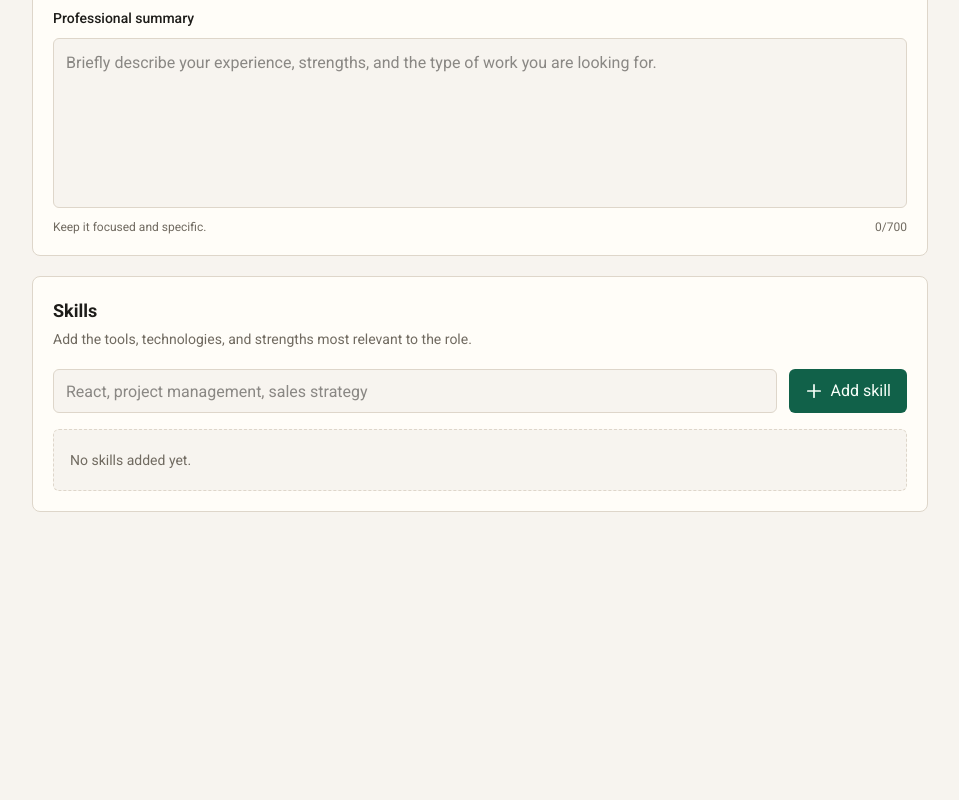
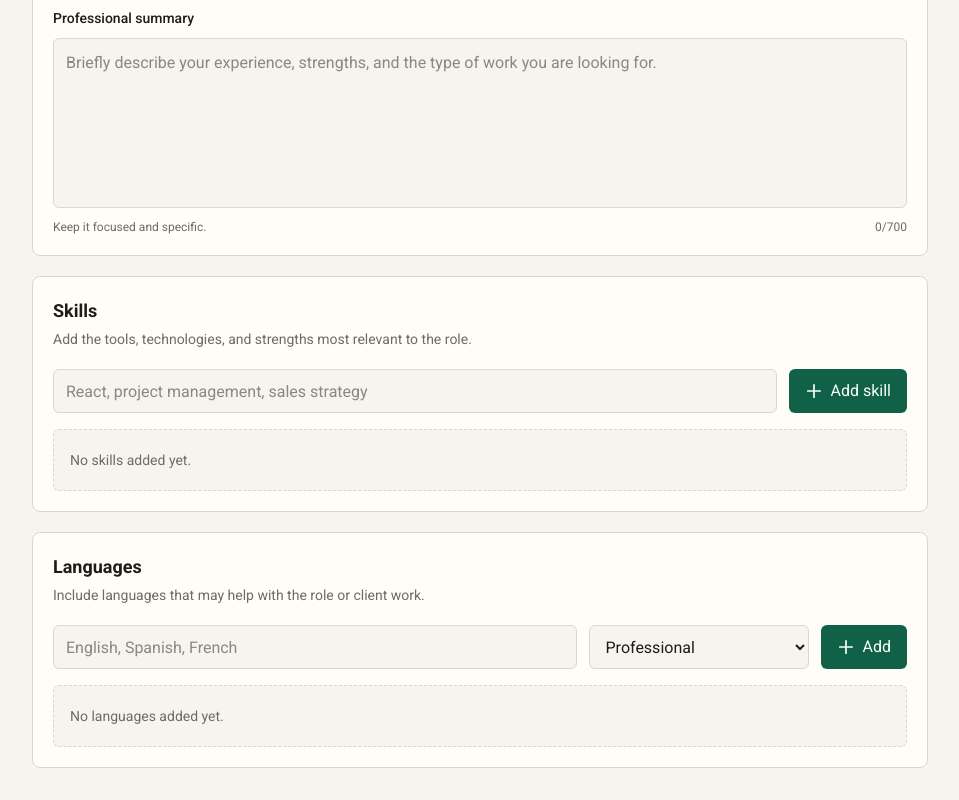
Before and after one commit to Rahmannugar/candidate-application-ui, a Next.js app: page / in a window 1280 px wide. Shown: the part 829-1629 px from the top of the page, without its empty margins (160-1119 px from the left). Before the commit the page ends 1373 px from the top, so only its background shows below. Built offline with nearby package versions, Linux system fonts and the light colour scheme.

Commit message:
feat: add languages form

```diff
--- a/app/page.tsx
+++ b/app/page.tsx
@@ -1,4 +1,5 @@
 import BasicInfoForm from "@/components/basicInfo/BasicInfoForm";
+import LanguagesForm from "@/components/languages/LanguagesForm";
 import SkillsForm from "@/components/skills/SkillsForm";
 import SummaryForm from "@/components/summary/SummaryForm";
 
@@ -23,6 +24,7 @@ const HomePage = () => {
           <BasicInfoForm />
           <SummaryForm />
           <SkillsForm />
+          <LanguagesForm />
         </div>
       </div>
     </main>
--- a/components/languages/LanguagesForm.tsx
+++ b/components/languages/LanguagesForm.tsx
@@ -0,0 +1,176 @@
+"use client";
+
+import { Plus, X } from "@phosphor-icons/react";
+import { ChangeEvent, FormEvent, useState } from "react";
+import { languageInputSchema } from "@/lib/languages/languagesSchema";
+import {
+  LanguageProficiency,
+  LanguageInput,
+} from "@/lib/languages/languages.types";
+import { useLanguagesStore } from "@/lib/languages/languagesStore";
+
+const proficiencyLabels: Record<LanguageProficiency, string> = {
+  basic: "Basic",
+  conversational: "Conversational",
+  professional: "Professional",
+  native: "Native",
+};
+
+const proficiencyOptions: LanguageProficiency[] = [
+  "basic",
+  "conversational",
+  "professional",
+  "native",
+];
+
+const initialLanguageInput: LanguageInput = {
+  name: "",
+  proficiency: "professional",
+};
+
+export default function LanguagesForm() {
+  const languages = useLanguagesStore((state) => state.languages);
+  const addLanguage = useLanguagesStore((state) => state.addLanguage);
+  const removeLanguage = useLanguagesStore((state) => state.removeLanguage);
+  const [languageInput, setLanguageInput] =
+    useState<LanguageInput>(initialLanguageInput);
+  const [errorMessage, setErrorMessage] = useState("");
+
+  const handleNameChange = (event: ChangeEvent<HTMLInputElement>) => {
+    setLanguageInput((currentInput) => ({
+      ...currentInput,
+      name: event.target.value,
+    }));
+    setErrorMessage("");
+  };
+
+  const handleProficiencyChange = (event: ChangeEvent<HTMLSelectElement>) => {
+    setLanguageInput((currentInput) => ({
+      ...currentInput,
+      proficiency: event.target.value as LanguageProficiency,
+    }));
+    setErrorMessage("");
+  };
+
+  const handleAddLanguage = (event: FormEvent<HTMLFormElement>) => {
+    event.preventDefault();
+
+    const parsedLanguage = languageInputSchema.safeParse(languageInput);
+
+    if (!parsedLanguage.success) {
+      setErrorMessage(
+        parsedLanguage.error.issues[0]?.message ?? "Invalid language",
+      );
+      return;
+    }
+
+    const languageExists = languages.some(
+      (language) =>
+        language.name.toLowerCase() ===
+        parsedLanguage.data.name.trim().toLowerCase(),
+    );
+
+    if (languageExists) {
+      setErrorMessage("Language has already been added");
+      return;
+    }
+
+    addLanguage(parsedLanguage.data);
+    setLanguageInput(initialLanguageInput);
+  };
+
+  return (
+    <section className="rounded-lg border border-border bg-surface p-5">
+      <div className="mb-5">
+        <h2 className="text-lg font-semibold text-foreground">Languages</h2>
+        <p className="mt-1 text-sm text-muted-foreground">
+          Include languages that may help with the role or client work.
+        </p>
+      </div>
+
+      <form
+        className="grid gap-3 md:grid-cols-[1fr_220px_auto]"
+        onSubmit={handleAddLanguage}
+      >
+        <label htmlFor="languageName">
+          <span className="sr-only">Language</span>
+          <input
+            id="languageName"
+            type="text"
+            value={languageInput.name}
+            onChange={handleNameChange}
+            placeholder="English, Spanish, French"
+            className="h-11 w-full rounded-md border border-border bg-background px-3 text-sm text-foreground outline-none transition focus:border-primary focus:ring-2 focus:ring-primary/20"
+          />
+        </label>
+
+        <label htmlFor="languageProficiency">
+          <span className="sr-only">Proficiency</span>
+          <select
+            id="languageProficiency"
+            value={languageInput.proficiency}
+            onChange={handleProficiencyChange}
+            className="h-11 w-full rounded-md border border-border bg-background px-3 text-sm text-foreground outline-none transition focus:border-primary focus:ring-2 focus:ring-primary/20"
+          >
+            {proficiencyOptions.map((proficiency) => (
+              <option key={proficiency} value={proficiency}>
+                {proficiencyLabels[proficiency]}
+              </option>
+            ))}
+          </select>
+        </label>
+
+        <button
+          type="submit"
+          className="inline-flex h-11 items-center justify-center gap-2 rounded-md bg-primary px-4 text-sm font-semibold text-primary-foreground transition hover:opacity-90"
+        >
+          <Plus size={18} weight="bold" />
+          Add
+        </button>
+      </form>
+
+      {errorMessage ? (
+        <p className="mt-2 text-xs text-danger">{errorMessage}</p>
+      ) : null}
+
+      {languages.length > 0 ? (
+        <div className="mt-4 space-y-2">
+          {languages.map((language) => {
+            const handleRemoveLanguage = () => {
+              removeLanguage(language.id);
+            };
+
+            return (
+              <div
+                key={language.id}
+                className="flex items-center justify-between gap-3 rounded-md border border-border bg-background px-3 py-2"
+              >
+                <div>
+                  <p className="text-sm font-medium text-foreground">
+                    {language.name}
+                  </p>
+                  <p className="text-xs text-muted-foreground">
+                    {proficiencyLabels[language.proficiency]}
+                  </p>
+                </div>
+
+                <button
+                  type="button"
+                  aria-label={`Remove ${language.name}`}
+                  onClick={handleRemoveLanguage}
+                  className="inline-flex size-8 items-center justify-center rounded-md text-muted-foreground transition hover:bg-muted hover:text-foreground"
+                >
+                  <X size={16} weight="bold" />
+                </button>
+              </div>
+            );
+          })}
+        </div>
+      ) : (
+        <div className="mt-4 rounded-md border border-dashed border-border bg-background px-4 py-5 text-sm text-muted-foreground">
+          No languages added yet.
+        </div>
+      )}
+    </section>
+  );
+}
--- a/lib/languages/languages.types.ts
+++ b/lib/languages/languages.types.ts
@@ -0,0 +1,16 @@
+export type LanguageProficiency =
+  | "basic"
+  | "conversational"
+  | "professional"
+  | "native";
+
+export type Language = {
+  id: string;
+  name: string;
+  proficiency: LanguageProficiency;
+};
+
+export type LanguageInput = {
+  name: string;
+  proficiency: LanguageProficiency;
+};
--- a/lib/languages/languagesSchema.ts
+++ b/lib/languages/languagesSchema.ts
@@ -0,0 +1,30 @@
+import { z } from "zod";
+
+export const languageProficiencySchema = z.enum([
+  "basic",
+  "conversational",
+  "professional",
+  "native",
+]);
+
+export const languageInputSchema = z.object({
+  name: z
+    .string()
+    .trim()
+    .min(2, "Language should be at least 2 characters")
+    .max(40, "Language should be 40 characters or fewer"),
+  proficiency: languageProficiencySchema,
+});
+
+export const languagesSchema = z.object({
+  languages: z.array(
+    z.object({
+      id: z.string(),
+      name: languageInputSchema.shape.name,
+      proficiency: languageProficiencySchema,
+    }),
+  ),
+});
+
+export type LanguageInputValues = z.infer<typeof languageInputSchema>;
+export type LanguagesFormValues = z.infer<typeof languagesSchema>;
--- a/lib/languages/languagesStore.ts
+++ b/lib/languages/languagesStore.ts
@@ -0,0 +1,44 @@
+"use client";
+
+import { create } from "zustand";
+import { Language, LanguageInput } from "./languages.types";
+
+const createLanguageId = () => crypto.randomUUID();
+
+type LanguagesStore = {
+  languages: Language[];
+  addLanguage: (language: LanguageInput) => void;
+  removeLanguage: (languageId: string) => void;
+  resetLanguages: () => void;
+};
+
+export const useLanguagesStore = create<LanguagesStore>((set) => ({
+  languages: [],
+  addLanguage: (language) =>
+    set((state) => {
+      const languageName = language.name.trim();
+      const languageExists = state.languages.some(
+        (item) => item.name.toLowerCase() === languageName.toLowerCase(),
+      );
+
+      if (!languageName || languageExists) {
+        return state;
+      }
+
+      return {
+        languages: [
+          ...state.languages,
+          {
+            id: createLanguageId(),
+            name: languageName,
+            proficiency: language.proficiency,
+          },
+        ],
+      };
+    }),
+  removeLanguage: (languageId) =>
+    set((state) => ({
+      languages: state.languages.filter((language) => language.id !== languageId),
+    })),
+  resetLanguages: () => set({ languages: [] }),
+}));
```
